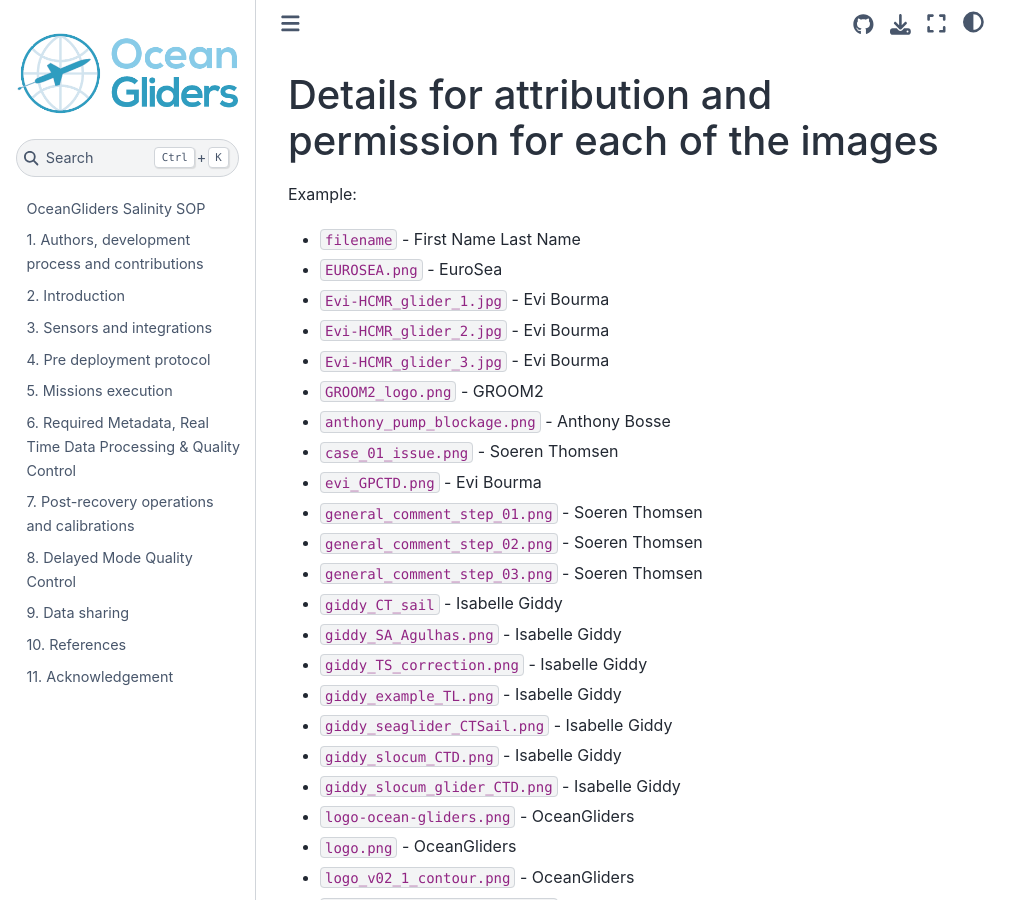
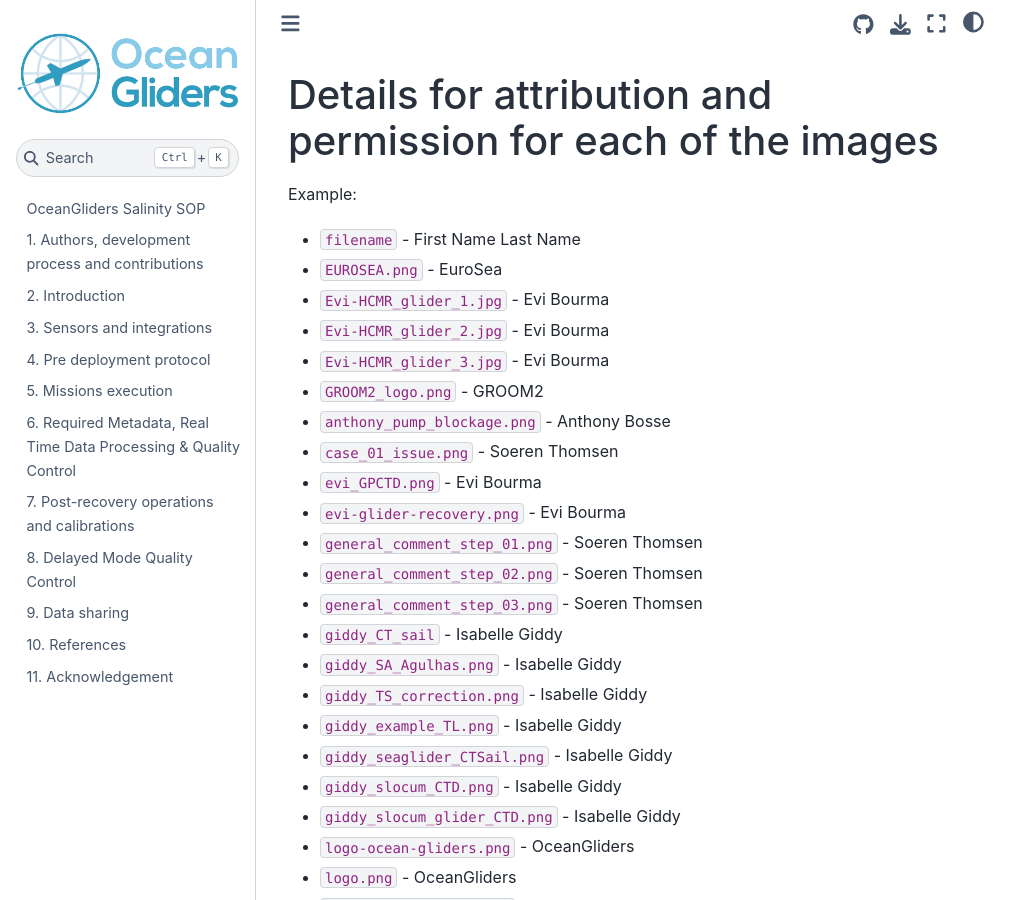
Before and after one commit to OceanGlidersCommunity/Salinity_SOP, a Jupyter Book: the page built from images/permissions.md, in a window 1280 px wide and 900 px high. Shown: the whole window, without its empty margins (0-1031 px from the left). Built offline with Jupyter Book 1.0.4 settings and Sphinx 7.4.7 and the Sphinx Book theme 1.1.4, drawn with Linux system fonts in a browser that asks for light colours.

Commit message:
update image permissions

```diff
--- a/images/permissions.md
+++ b/images/permissions.md
@@ -11,6 +11,7 @@ Example:
 - `anthony_pump_blockage.png` - Anthony Bosse
 - `case_01_issue.png` - Soeren Thomsen
 - `evi_GPCTD.png` - Evi Bourma
+- `evi-glider-recovery.png` - Evi Bourma
 - `general_comment_step_01.png` - Soeren Thomsen
 - `general_comment_step_02.png` - Soeren Thomsen
 - `general_comment_step_03.png` - Soeren Thomsen
```
